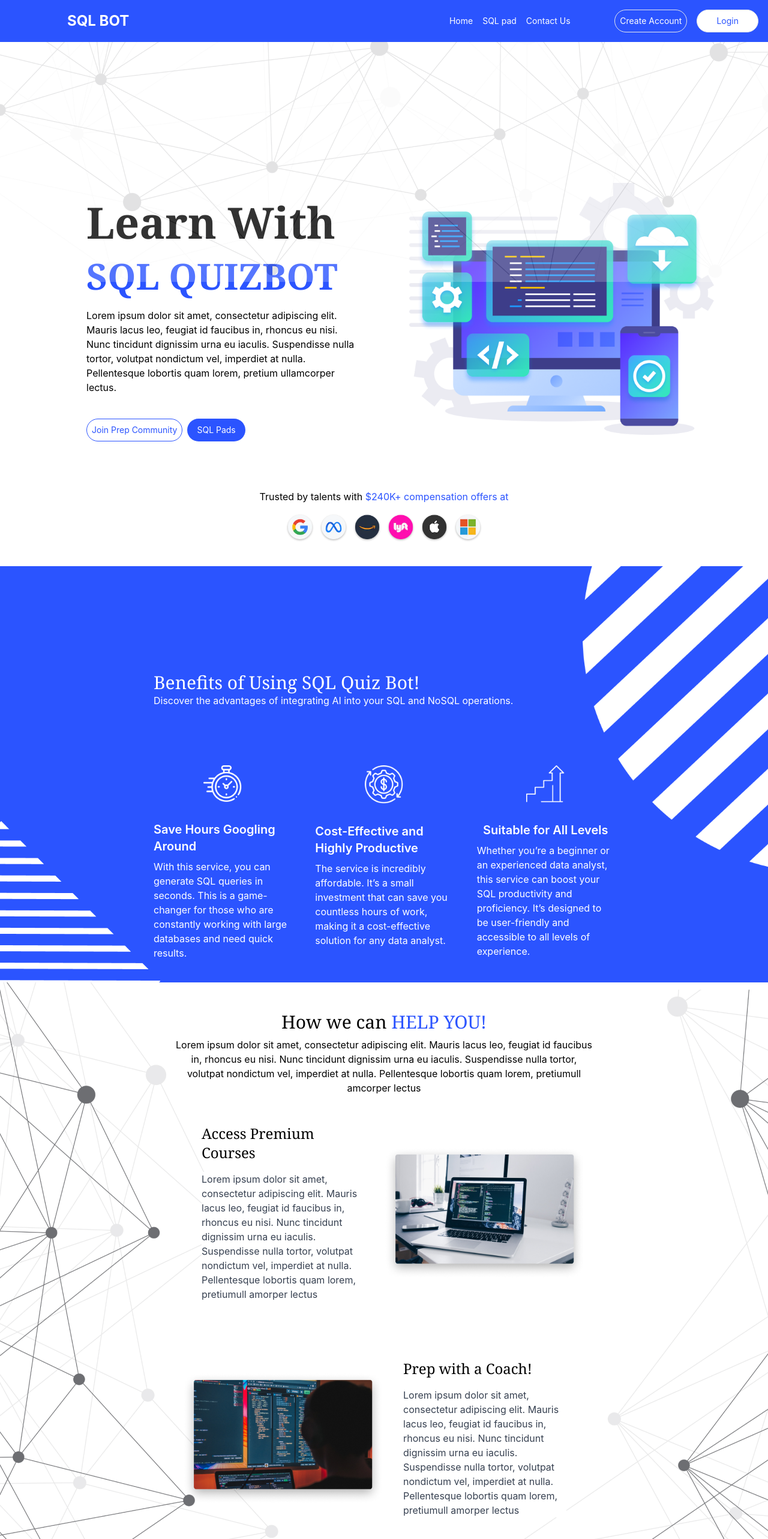
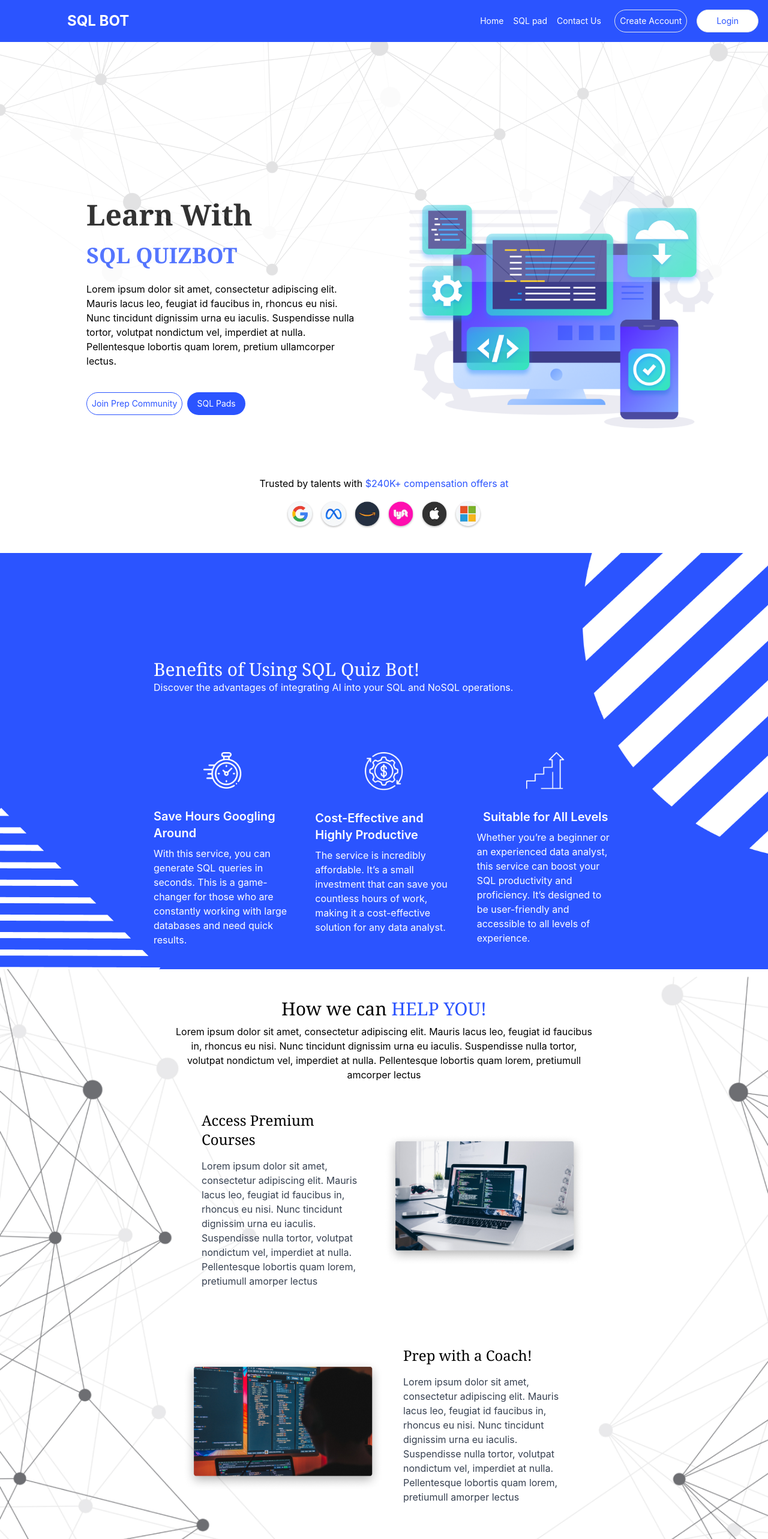
Before and after one commit to nahalsaeed/front-end, a React (Create React App) app: page / in a window 1280 px wide. Shown: the top 2566 px of the page at 60% size. Built offline with nearby package versions, Linux system fonts and the light colour scheme.

Commit message:
completely responsive

```diff
--- a/src/components/homepage/header/Header.jsx
+++ b/src/components/homepage/header/Header.jsx
@@ -1,4 +1,5 @@
 import React, { useState } from "react";
+import { Link } from "react-router-dom";
 import HeroSection from "../herosection/HeroSection";
 import Banner from "../banner/Banner";
 import Help from "../help/Help";
@@ -6,7 +7,6 @@ import Banner2 from "../banner2/Banner2";
 import Join from "../../join/Join";
 import Section from "../section/Section";
 import Footer from "../footer/Footer";
-import { Link } from "react-router-dom";
 
 const Header = () => {
   const [isMenuOpen, setIsMenuOpen] = useState(false);
@@ -19,11 +19,10 @@ const Header = () => {
     <div className="overflow-hidden">
       <nav className="bg-[#2B54FF] p-4">
         <div className="container mx-auto flex justify-between items-center">
-                    <div className="text-white text-2xl font-bold ml-24 fon">SQL BOT</div>
-
+          <div className="text-white text-2xl font-bold ml-4 md:ml-12 lg:ml-24">SQL BOT</div>
           <button
             onClick={toggleMenu}
-                        className="lg:hidden inline-flex items-center justify-center p-2 text-white rounded-md focus:outline-none focus:ring-2 focus:ring-inset focus:ring-white"
+            className="lg:hidden inline-flex items-end justify-center p-2 md:hidden text-white rounded-md focus:outline-none focus:ring-2 focus:ring-inset focus:ring-white"
             aria-controls="mobile-menu"
             aria-expanded={isMenuOpen}
           >
@@ -39,7 +38,7 @@ const Header = () => {
             )}
           </button>
 
-                    <ul className="hidden lg:flex space-x-4 ml-[460px] text-sm">
+          <ul className="hidden md:flex space-x-4 ml-auto md:mr-12 lg:ml-auto lg:mr-0 text-sm">
             <li>
               <a href="#home" className="text-white hover:text-gray-200">Home</a>
             </li>
@@ -50,8 +49,8 @@ const Header = () => {
               <a href="#contact" className="text-white hover:text-gray-200">Contact Us</a>
             </li>
           </ul>
-
-                    <div className="hidden lg:flex space-x-4">
+          &nbsp; &nbsp; &nbsp;
+          <div className="hidden md:flex space-x-4">
             <button className="text-white text-sm border p-2 rounded-3xl hover:text-[#2B54FF] hover:bg-white">
               <Link to="/SignUp">Create Account</Link>
             </button>
@@ -85,8 +84,6 @@ const Header = () => {
           </div>
         )}
       </nav>
-
-
     </div>
   );
 };
--- a/src/components/homepage/help/Help.jsx
+++ b/src/components/homepage/help/Help.jsx
@@ -46,8 +46,8 @@ const Help = () => {
     ];
     return (
         <div>
-            <img src={Img1} alt="img1" className="absolute left-0 h-auto" />
-            <img src={Img2} alt="img2" className="absolute right-0 h-auto" />
+            <img src={Img1} alt="img1" className="absolute left-0 h-[250vh]  hidden lg:block" />
+            <img src={Img2} alt="img2" className="absolute right-0 h-[250vh] hidden lg:block" />
             <div className="flex items-center justify-center">
                 <div className=" relative mt-0 w-[75%] lg:w-[55%] flex flex-col h-auto   ">
                     <h1 className="text-3xl font-serif text-center mt-12">How we can <span className="text-bold text-[#2B54FF]">HELP YOU!</span> </h1>
@@ -57,7 +57,7 @@ const Help = () => {
                             <div key={index} className={`flex flex-col lg:flex-row ${index % 2 !== 0 ? 'lg:flex-row-reverse' : ''} items-center rounded-lg overflow-hidden mb-8`}>
                                 <div className="p-4 lg:p-8">
                                     <h2 className="text-2xl font-serif mb-4">{item.title}</h2>
-                                    <p className="text-gray-700  bg-white">{item.text}</p>
+                                    <p className="text-gray-700 ">{item.text}</p>
                                 </div>
                                 <img src={item.img} alt={item.title} className="w-auto lg:w-1/2 h-auto lg:h-auto object-cover" />
                             </div>
--- a/src/components/homepage/herosection/HeroSection.jsx
+++ b/src/components/homepage/herosection/HeroSection.jsx
@@ -15,9 +15,9 @@ const HeroSection = () => {
             <div className="flex justify-center  -mt-44 ">
                 <div className="grid sm:grid-cols-1 lg:grid-cols-2 gap-8 mx-8 lg:mx-16">
                     <div className="text-left lg:max-w-[80%] h-auto lg:ml-20 lg:mt-10">
-                        <h1 className="text-7xl font-bold font-serif">Learn With</h1>
+                        <h1 className="text-7xl font-bold font-serif md:text-5xl ">Learn With</h1>
                         <br />
-                        <h1 className="text-6xl font-bold font-serif text-[#2B54FF]">SQL QUIZBOT</h1>
+                        <h1 className="text-6xl font-bold font-serif text-[#2B54FF] md:text-4xl ">SQL QUIZBOT</h1>
                         <br />
                         <p>Lorem ipsum dolor sit amet, consectetur adipiscing elit. Mauris lacus leo, feugiat id faucibus in, rhoncus eu nisi. Nunc tincidunt dignissim urna eu iaculis. Suspendisse nulla tortor, volutpat nondictum vel, imperdiet at nulla. Pellentesque lobortis quam lorem, pretium ullamcorper lectus.</p>
                         <div className="text-sm flex flex-row gap-2 mt-10">
--- a/src/components/homepage/section/Section.jsx
+++ b/src/components/homepage/section/Section.jsx
@@ -4,10 +4,10 @@ const Section = () => {
     return (
         <div>
             <div className="bg-[#2B54FF] h-[545px] mt-10 relative overflow-hidden">
-                <img src={img} alt="img" className="absolute  -top-[270px] lg:top-0 right-0 transform rotate-180 " />
+                <img src={img} alt="img" className="absolute  -top-[270px]  lg:top-0 right-0 transform rotate-180 " />
                 <img src={img} alt="img " className="absolute left-0  -bottom-[270px] lg:bottom-0" />
                 <div className="flex flex-col justify-center items-center h-[545px]">
-                    <h1 className="text-center text-white text-5xl font-serif">Get Started Today</h1>
+                    <h1 className="text-center text-white lg:text-5xl text-4xl font-serif">Get Started Today</h1>
                     <p className="text-center text-white mt-2 text-sm">Don't leave success up to chance.</p>
                     <div className="flex justify-center mt-8">
                         <button className="text-white border border-white px-4 p-2 rounded-3xl hover:text-[#2B54FF] hover:bg-white">Get started</button>
@@ -16,7 +16,7 @@ const Section = () => {
             </div>
             <div className="h-[500px] text-center flex flex-col justify-center items-center">
                 <p className="text-gray-400">UPSKILL FOR A BETTER FUTURE</p>
-                <h1 className="text-5xl mt-4 font-serif">Request More Information</h1>
+                <h1 className="lg:text-5xl text-4xl mt-4 font-serif">Request More Information</h1>
                 <p className="text-gray-400 text-sm mt-2 mb-5" >Lorem Ipsum is simply dummy text of the printing and typesetting <br /> industry.</p>
                 <button className="px-4 p-2 bg-[#2B54FF] rounded-3xl text-white ">Contact Us</button>
                 <p className="text-gray-400 my-16"> @ 2023 LLC</p>
--- a/src/components/join/Join.jsx
+++ b/src/components/join/Join.jsx
@@ -30,7 +30,7 @@ const Join = () => {
                 </div>
             </div>
             <div className="flex justify-center mt-10">
-                <div className=" w-[60%] grid grid-cols-2 gap-4 mt-6">
+                <div className=" w-[60%] grid grid-cols-1 lg:grid-cols-2 gap-4 mt-6">
                     {images.map((image, index) => (
                         <img key={index} src={image} alt={`Image ${index + 1}`} className="max-w-full h-auto" />
                     ))}
```
Lines whose indentation alone changed are shown as unchanged.
